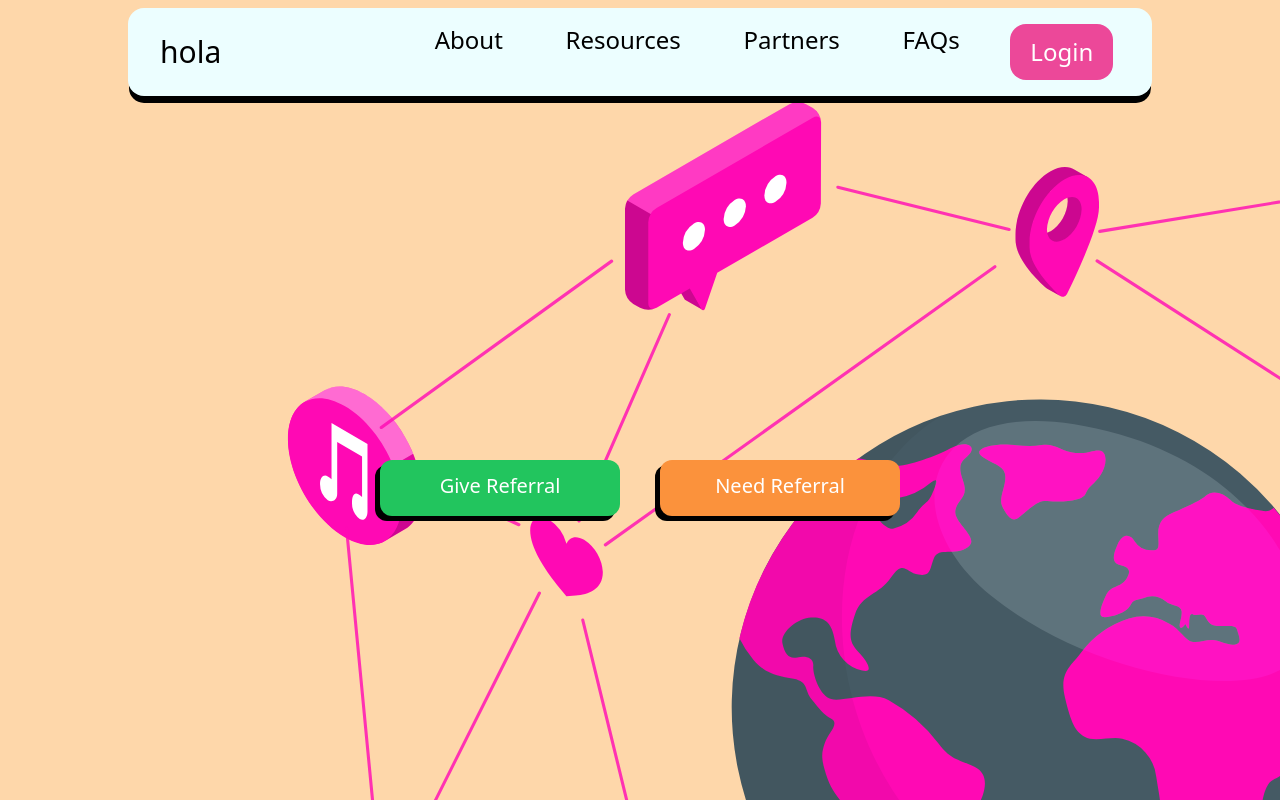
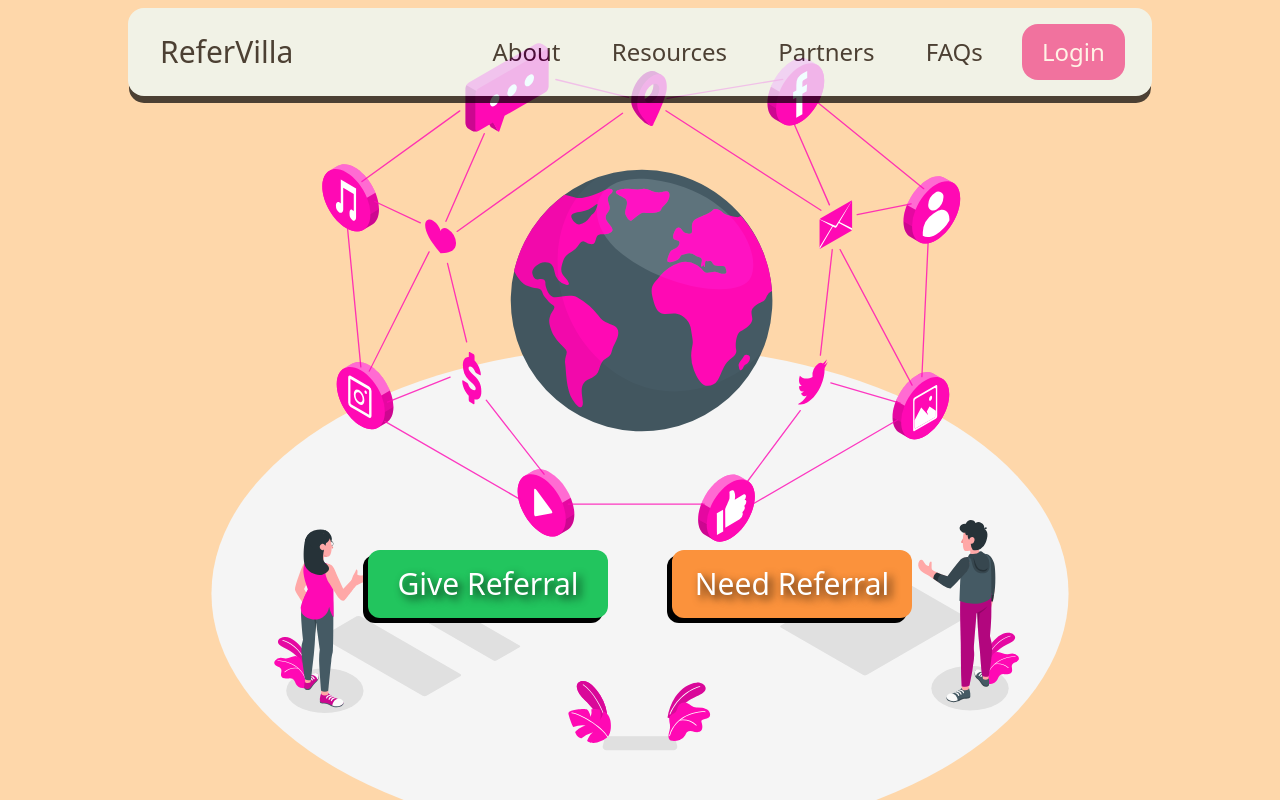
Before and after one commit to theonlyjunaid/codencool, a Next.js app: page / in a window 1280 px wide. Shown: the top 800 px of the page. Built offline with nearby package versions, Linux system fonts and the light colour scheme.

Commit message:
Main page updated

```diff
--- a/components/home/Center.jsx
+++ b/components/home/Center.jsx
@@ -5,12 +5,12 @@ const Center = () => {
   return (
     <div className='w-full flex justify-center items-center relative h-screen '>
 
-        <div className='flex  gap-10 '>
-              <Link href="/refree/info"><div className="w-60 h-14 text-xl bg-green-500 cursor-pointer centerbtn py-3 text-center rounded-xl text-white "
+        <div className='flex gap-16 mt-48'>
+              <Link href="/refree/info"><div className="w-60 text-3xl bg-green-500 text-shadow cursor-pointer centerbtn p-4 text-center rounded-xl text-white "
               >
     Give Referral
             </div></Link>
-              <Link href="/seeker/info"><div className="w-60 h-14 bg-orange-400 text-xl  cursor-pointer centerbtn py-3 text-center rounded-xl text-white "
+              <Link href="/seeker/info"><div className="w-60 bg-orange-400 text-3xl text-shadow cursor-pointer centerbtn py-4 text-center rounded-xl text-white "
               >
     Need Referral
             </div></Link>
--- a/components/home/Navbar.jsx
+++ b/components/home/Navbar.jsx
@@ -3,15 +3,15 @@ import Link from 'next/link'
 
 const Navbar = ({heading}) => {
   return (
-    <div  className='sticky top-2 z-20'>
+    <div  className='sticky top-2 z-20 opacity-70'>
       <div className='flex justify-between navbarshadow bg-cyan-50 w-4/5 m-auto rounded-2xl'>
-        <div className='flex justify-center items-center'><Link href="/"><span className='text-3xl ml-8'>hola</span></Link></div>
+        <div className='flex justify-center items-center'><Link href="/"><span className='text-3xl ml-8'>ReferVilla</span></Link></div>
         <span className='flex w-3/4 justify-evenly ml-40 my-4'>
           {/* border-t-4 border-pink-500 */}
-          <Link href="#about"><span className='text-2xl font-light p-3 '>About</span></Link>
-          <Link href="#"><span className='text-2xl font-light p-3'>Resources</span></Link>
-          <Link href="#"><span className='text-2xl font-light p-3'>Partners</span></Link>
-          <Link href="#"><span className='text-2xl font-light p-3'>FAQs</span></Link>
+          <Link href="#about" className='p-3'><span className='text-2xl font-light'>About</span></Link>
+          <Link href="#" className='p-3'><span className='text-2xl font-light'>Resources</span></Link>
+          <Link href="#" className='p-3'><span className='text-2xl font-light'>Partners</span></Link>
+          <Link href="#" className='p-3'><span className='text-2xl font-light'>FAQs</span></Link>
 
           <Link href="/login"><button className='text-2xl p-3 bg-pink-500 rounded-2xl px-5 text-white'>Login</button></Link>
         </span>
--- a/pages/index.js
+++ b/pages/index.js
@@ -4,10 +4,9 @@ import Footer from '../components/home/Footer'
 import Navbar from '../components/home/Navbar'
 import About from '../components/home/About'
 
-
 const index = () => {
   return (
-    <div className="bg-orange-200 bg-[url('/main.svg')] bg-no-repeat bg-cover">
+    <div className="bg-orange-200 bg-[url('/main.svg')] bg-no-repeat bg-[length:100vw_110vh] bg-top">
       <Navbar/>
 
       <Center/>
--- a/styles/globals.css
+++ b/styles/globals.css
@@ -11,3 +11,7 @@
 .navbarshadow{
     box-shadow: 0px 8px 0px -1px #000000;
 }
+
+.text-shadow{
+    text-shadow: 4px 4px 8px rgba(0, 0, 0, 0.8);
+}
```
